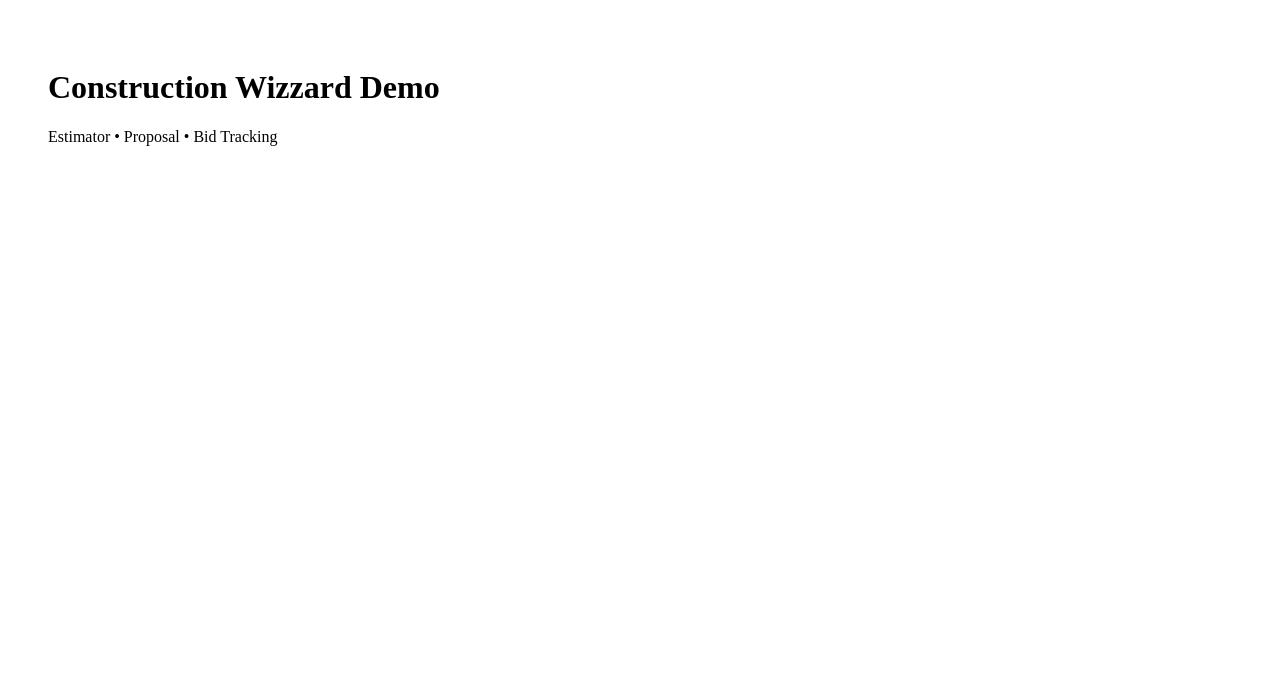
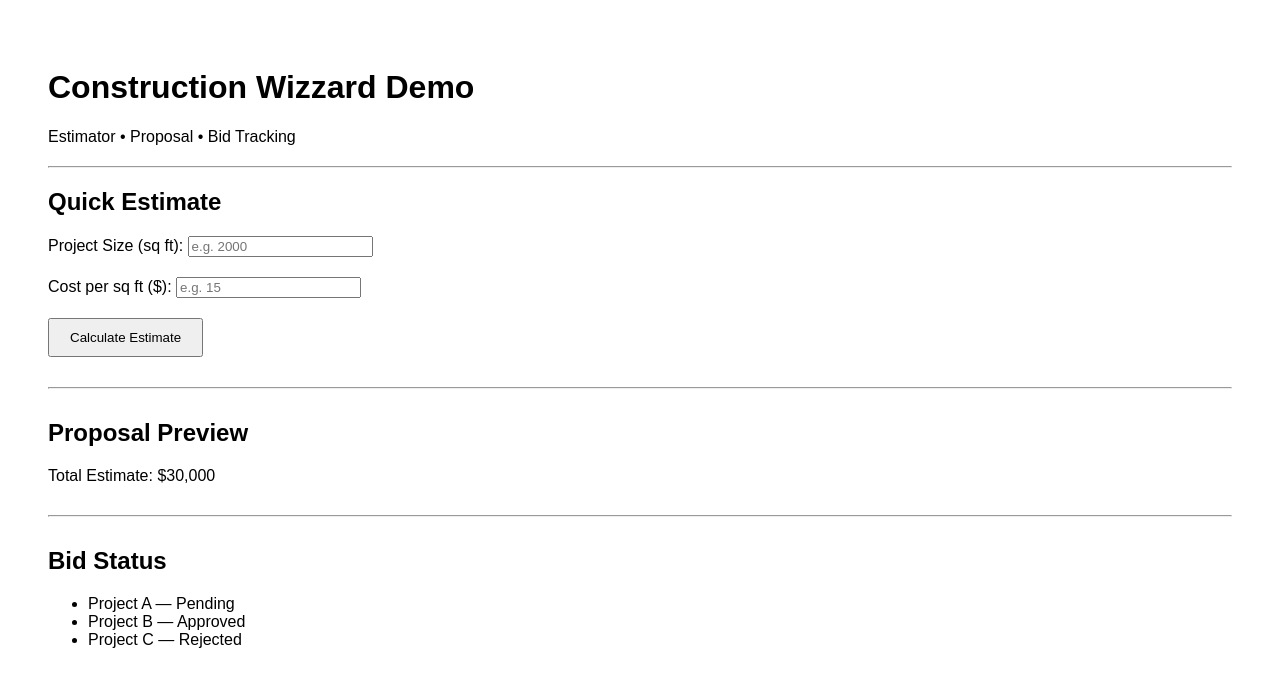
Before and after one commit to wizzard4849-dev/construction-wizzard1, a Next.js app: page /demo in a window 1280 px wide. Shown: the top 686 px of the page. Built offline with nearby package versions, Linux system fonts and the light colour scheme.

Commit message:
Enhance DemoPage with additional input fields and styles

```diff
--- a/src/app/demo/page.tsx
+++ b/src/app/demo/page.tsx
@@ -1,8 +1,40 @@
 export default function DemoPage() {
   return (
-    <main style={{ padding: 40 }}>
+    <main style={{ padding: 40, fontFamily: "Arial" }}>
       <h1>Construction Wizzard Demo</h1>
       <p>Estimator • Proposal • Bid Tracking</p>
+
+      <hr style={{ margin: "20px 0" }} />
+
+      <h2>Quick Estimate</h2>
+
+      <div style={{ marginBottom: 20 }}>
+        <label>Project Size (sq ft): </label>
+        <input type="number" placeholder="e.g. 2000" />
+      </div>
+
+      <div style={{ marginBottom: 20 }}>
+        <label>Cost per sq ft ($): </label>
+        <input type="number" placeholder="e.g. 15" />
+      </div>
+
+      <button style={{ padding: "10px 20px", cursor: "pointer" }}>
+        Calculate Estimate
+      </button>
+
+      <hr style={{ margin: "30px 0" }} />
+
+      <h2>Proposal Preview</h2>
+      <p>Total Estimate: $30,000</p>
+
+      <hr style={{ margin: "30px 0" }} />
+
+      <h2>Bid Status</h2>
+      <ul>
+        <li>Project A — Pending</li>
+        <li>Project B — Approved</li>
+        <li>Project C — Rejected</li>
+      </ul>
     </main>
   );
 }
```
